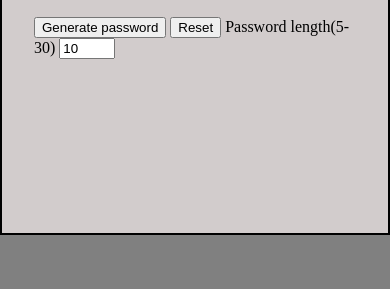
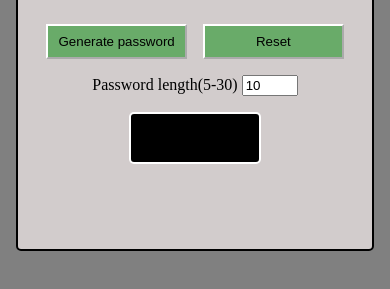
Before and after one commit to Egomessss/Password-generator, a plain HTML site: page index.html in a window 390 px wide. Shown: the part 365-654 px from the top of the page. Drawn offline with Linux system fonts and the light colour scheme.

Commit message:
made layout responsive

```diff
--- a/index.html
+++ b/index.html
@@ -14,13 +14,20 @@
             <h1>Generate a random password </h1>
             <h2>Never use an insecure password again</h2>
         </div>
-        <div>
-            <button onclick="generatePw()">Generate password</button>
-            <button onclick="resetboxes()">Reset</button>
-            <label for="pwlength-el">Password length(5-30)</label>
-            <input type="number" id="pwlength-el" min="5" max="30" value="10">
-            <p id="generatedpasswordone-el"></p>
+        <div class="pw-container">
+            <div class="btns">
+                <button onclick="generatePw()">Generate password</button>
+                <button onclick="resetboxes()">Reset</button>
+            </div>
+            <div>
+                <label for="pwlength-el">Password length(5-30)</label>
+                <input type="number" id="pwlength-el" min="5" max="20" value="10">
+            </div>
+            <div class="generatedpw">
+                <p id="generatedpasswordone-el"></p>
+            </div>
         </div>
+
     </div>
 
 
--- a/styles.css
+++ b/styles.css
@@ -1,6 +1,7 @@
 body {
   margin: 0;
   margin-top: 2rem;
+  padding: 1rem;
   background-color: gray;
   font-family: "Times New Roman", Times, serif;
 }
@@ -9,8 +10,10 @@ body {
   display: flex;
   justify-content: center;
   align-items: center;
+  gap: 4rem;
   flex-direction: column;
   padding: 2rem;
+  border-radius: 5px;
   background-color: rgb(210, 204, 204);
   max-width: 30rem;
   height: 500px;
@@ -18,6 +21,43 @@ body {
   border: 2px solid black;
 }
 
+.pw-container {
+  display: flex;
+  flex-wrap: wrap;
+  flex-direction: column;
+  gap: 1rem;
+  justify-content: center;
+  align-items: center;
+}
+
+.btns {
+  display: flex;
+  gap: 1rem;
+}
+
+button {
+  box-sizing: border-box;
+  padding: 0.5rem;
+  width: 8.8rem;
+  background-color: rgb(105, 171, 105);
+  border-color: white;
+}
+
+.generatedpw {
+  border: 2px solid white;
+  border-radius: 5px;
+  background-color: black;
+  box-sizing: border-box;
+}
+
+#generatedpasswordone-el {
+  width: 8rem;
+  height: 2rem;
+  margin: 0.5rem auto;
+  text-align: center;
+  color: white;
+  word-wrap: break-word;
+}
 /* body {
   background-color: rgb(87, 84, 84);
   font-family: sans-serif;
```
